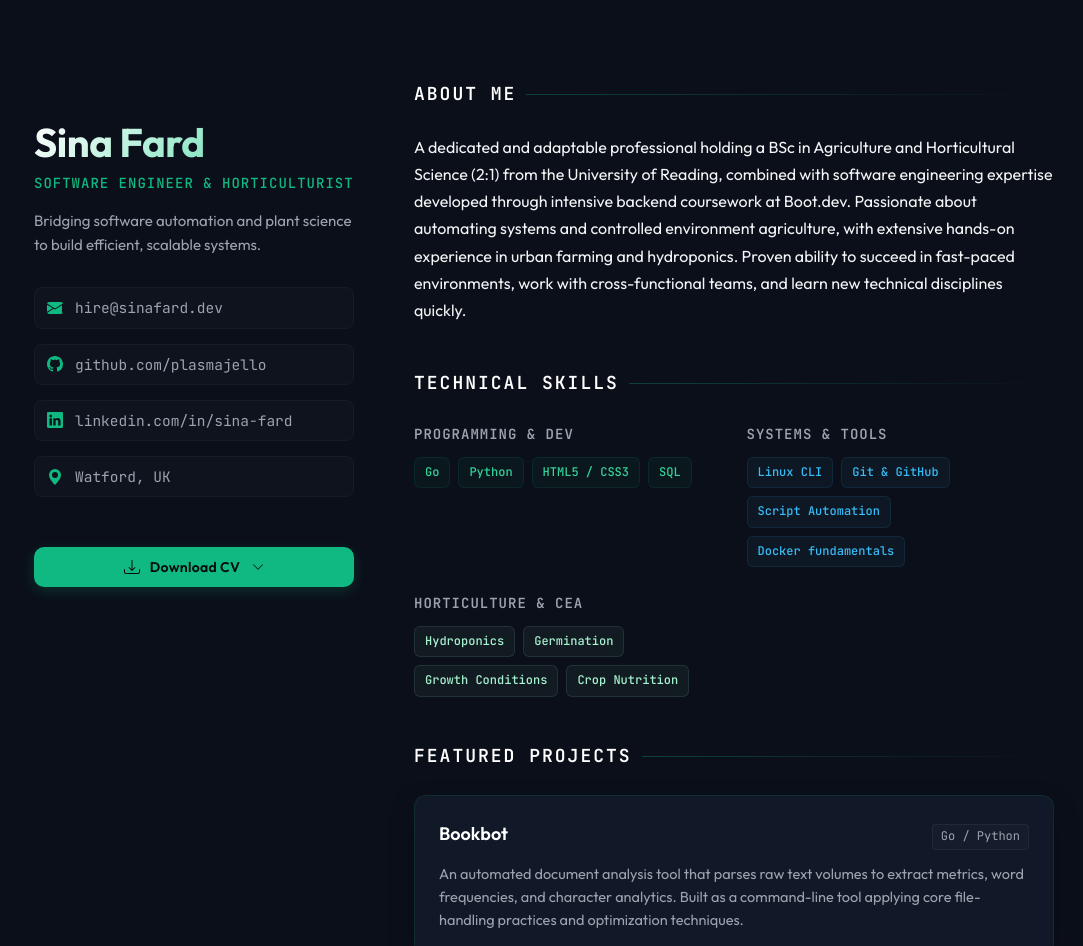
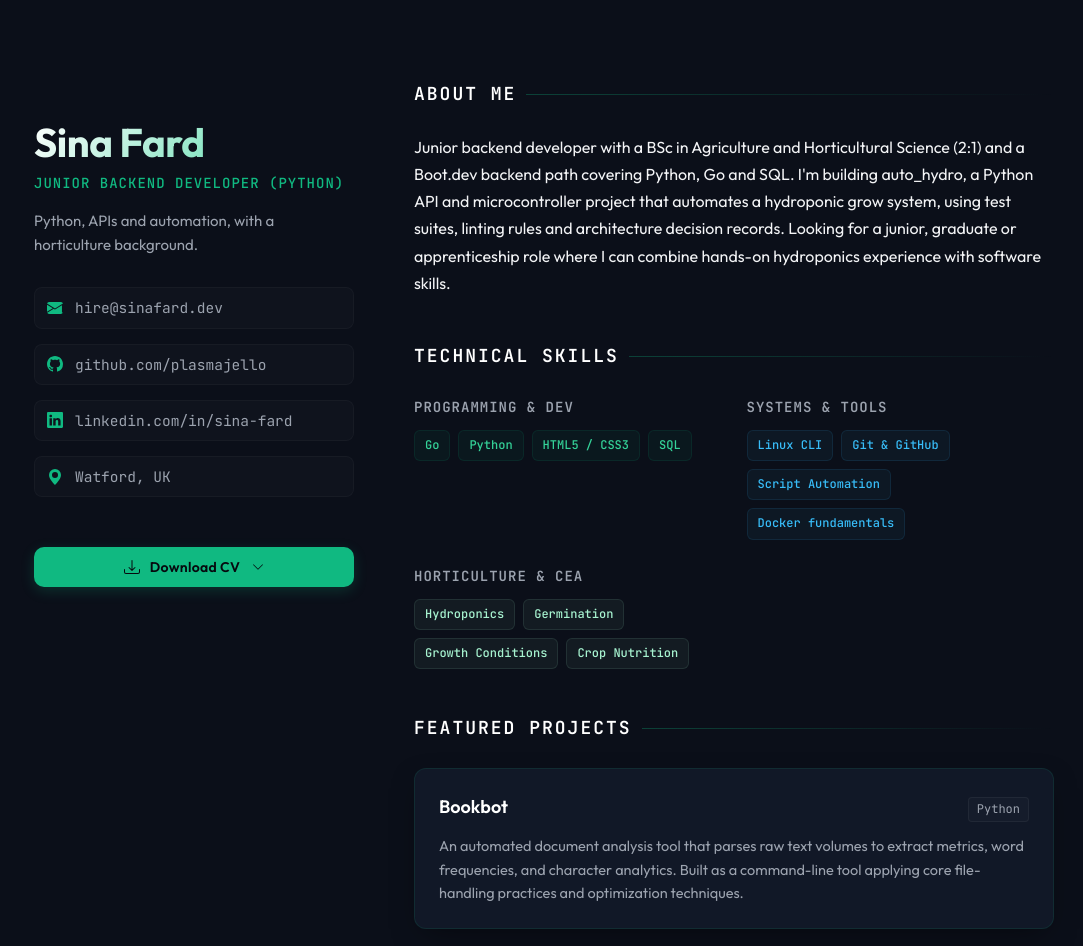
Before and after one commit to PlasmaJello/plasmajello.github.io, a website: page index.html in a window 1280 px wide. Shown: the top 946 px of the page, without its empty margins (96-1179 px from the left). Drawn offline with Linux system fonts and the light colour scheme.

Commit message:
feat: reposition site for junior backend roles (headline, summary, meta)

```diff
--- a/index.html
+++ b/index.html
@@ -4,9 +4,9 @@
 <head>
   <meta charset="UTF-8">
   <meta name="viewport" content="width=device-width, initial-scale=1.0">
-  <title>Sina Fard | Software Engineer & Horticulturist</title>
+  <title>Sina Fard | Junior Backend Developer (Python)</title>
   <meta name="description"
-    content="Personal website, portfolio, and CV of Sina Fard, combining backend development (Go, Python) and agricultural science.">
+    content="Sina Fard, junior backend developer (Python) with a BSc in Agriculture and Horticultural Science. Portfolio and CV.">
 
   <!-- Modern Fonts -->
   <link rel="preconnect" href="https://fonts.googleapis.com">
@@ -26,8 +26,8 @@
     <header class="sidebar-header">
       <div class="profile-meta">
         <h1 class="name">Sina Fard</h1>
-        <h2 class="title">Software Engineer &amp; Horticulturist</h2>
-        <p class="tagline">Bridging software automation and plant science to build efficient, scalable systems.</p>
+        <h2 class="title">Junior Backend Developer (Python)</h2>
+        <p class="tagline">Python, APIs and automation, with a horticulture background.</p>
       </div>
 
       <div class="contact-info">
@@ -111,11 +111,11 @@
       <section class="section" id="summary">
         <h3 class="section-title">About Me</h3>
         <p class="profile-text">
-          A dedicated and adaptable professional holding a BSc in Agriculture and Horticultural Science (2:1) from the
-          University of Reading, combined with software engineering expertise developed through intensive backend
-          coursework at Boot.dev. Passionate about automating systems and controlled environment agriculture, with
-          extensive hands-on experience in urban farming and hydroponics. Proven ability to succeed in fast-paced
-          environments, work with cross-functional teams, and learn new technical disciplines quickly.
+          Junior backend developer with a BSc in Agriculture and Horticultural Science (2:1) and a Boot.dev backend
+          path covering Python, Go and SQL. I'm building auto_hydro, a Python API and microcontroller project that
+          automates a hydroponic grow system, using test suites, linting rules and architecture decision records.
+          Looking for a junior, graduate or apprenticeship role where I can combine hands-on hydroponics experience
+          with software skills.
         </p>
       </section>
 
@@ -162,7 +162,7 @@
             <h4 class="project-name">
               <a href="https://github.com/plasmajello" target="_blank" rel="noopener noreferrer">Bookbot</a>
             </h4>
-            <span class="project-tech">Go / Python</span>
+            <span class="project-tech">Python</span>
           </div>
           <p class="project-desc">
             An automated document analysis tool that parses raw text volumes to extract metrics, word frequencies, and
```
Also changed, not shown: TODO.md (+3 -3 lines).
